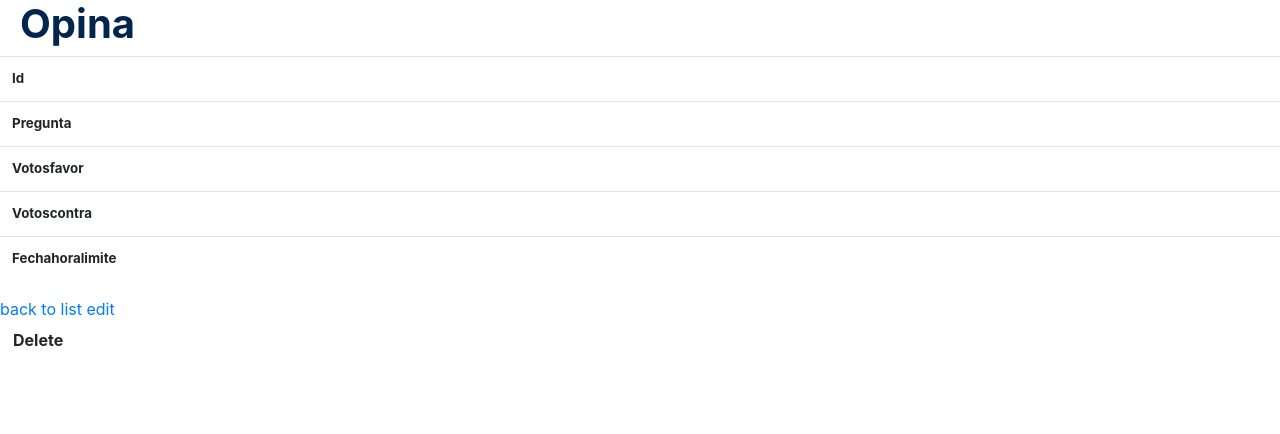
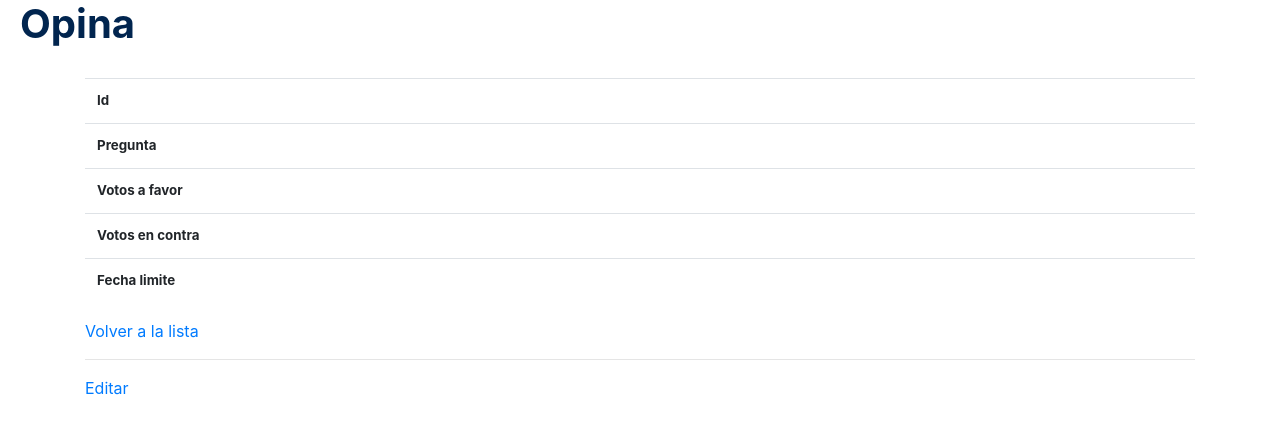
Before and after one commit to ereme/smartquercus, a Symfony app: template templates/opina/show.html.twig in a window 1280 px wide. Shown: the part 56-490 px from the top of the page. Run offline with Twig, Linux system fonts and the light colour scheme; the template is opened without the code that fills it, so the values that code supplies are empty; some libraries are stand-ins or nearby versions.

Commit message:
votos terminados

```diff
--- a/assets/css/opina.css
+++ b/assets/css/opina.css
@@ -11,6 +11,7 @@ h1{
 	color: #01254f;
 	font-weight: bold;
 	margin-left: 20px;
+	margin-bottom: 30px;
 
 }
 
@@ -25,12 +26,6 @@ h1{
 	font-size: 12px;
 }
 
-.btn{
-
-	font-weight: bold;
-	border-radius: 10px;
-}
-
 .progress .far{
 
 	margin-right: 5px;
@@ -43,3 +38,8 @@ h1{
 #opina .progress .far{
 	height: 5px
 }
+
+#opina a{
+	color: #01254f;
+	font-size: 12px;
+}
--- a/src/Form/OpinaType.php
+++ b/src/Form/OpinaType.php
@@ -16,7 +16,7 @@ class OpinaType extends AbstractType
         $builder
             ->add('pregunta')
             ->add('fechahoralimite',  DateType::class, array(
-              'label' => 'name',
+              'label' => 'Fecha',
               'widget' => 'single_text',
               'html5' => true,
               'required' => true
--- a/templates/opina/_delete_form.html.twig
+++ b/templates/opina/_delete_form.html.twig
@@ -1,5 +1,5 @@
 <form method="post" action="{{ path('opina_delete', {'id': opina.id}) }}" onsubmit="return confirm('Are you sure you want to delete this item?');">
     <input type="hidden" name="_method" value="DELETE">
     <input type="hidden" name="_token" value="{{ csrf_token('delete' ~ opina.id) }}">
-    <button class="btn">Delete</button>
+    <button class="btn">Borrar</button>
 </form>
--- a/templates/opina/index.html.twig
+++ b/templates/opina/index.html.twig
@@ -33,7 +33,6 @@
                                 <p id="fecha">Tienes de fecha hasta: {{ opina.fechahoralimite ? opina.fechahoralimite|date('d-m-Y') : '' }}</p>
 
                                 <a href="{{ path('opina_show', {'id': opina.id}) }}">Mostrar</a>
-                                <a href="{{ path('opina_edit', {'id': opina.id}) }}">Editar</a>
                             </div>
                         </div>
                     </div>
--- a/templates/opina/show.html.twig
+++ b/templates/opina/show.html.twig
@@ -5,7 +5,9 @@
 {% block body %}
     <h1>Opina</h1>
 
-    <table class="table">
+    <div class="container">
+
+        <table id="mostrar" class="table">
             <tbody>
                 <tr>
                     <th>Id</th>
@@ -16,23 +18,29 @@
                     <td>{{ opina.pregunta }}</td>
                 </tr>
                 <tr>
-                <th>Votosfavor</th>
+                    <th>Votos a favor</th>
                     <td>{{ opina.votosfavor }}</td>
                 </tr>
                 <tr>
-                <th>Votoscontra</th>
+                    <th>Votos en contra</th>
                     <td>{{ opina.votoscontra }}</td>
                 </tr>
                 <tr>
-                <th>Fechahoralimite</th>
+                    <th>Fecha limite</th>
                     <td>{{ opina.fechahoralimite ? opina.fechahoralimite|date('Y-m-d H:i:s') : '' }}</td>
                 </tr>
             </tbody>
         </table>
 
-    <a href="{{ path('opina_index') }}">back to list</a>
 
-    <a href="{{ path('opina_edit', {'id': opina.id}) }}">edit</a>
 
-    {{ include('opina/_delete_form.html.twig') }}
+        <a href="{{ path('opina_index') }}">Volver a la lista</a>
+
+        <hr>
+
+        <a href="{{ path('opina_edit', {'id': opina.id}) }}">Editar</a>
+
+
+    </div>
+
 {% endblock %}
```
Also changed, not shown: assets/js/opina.js (+7 -0 lines), src/Entity/Opina.php (+10 -2 lines), src/Migrations/Version20181127133950.php (added, +54 -0 lines), templates/opina/edit.html.twig (+12 -2 lines). Lines whose indentation alone changed are shown as unchanged.
